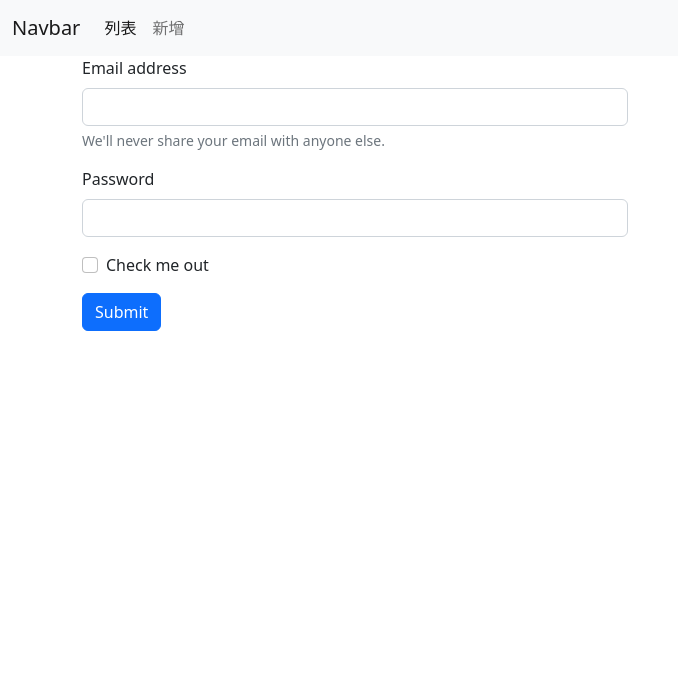
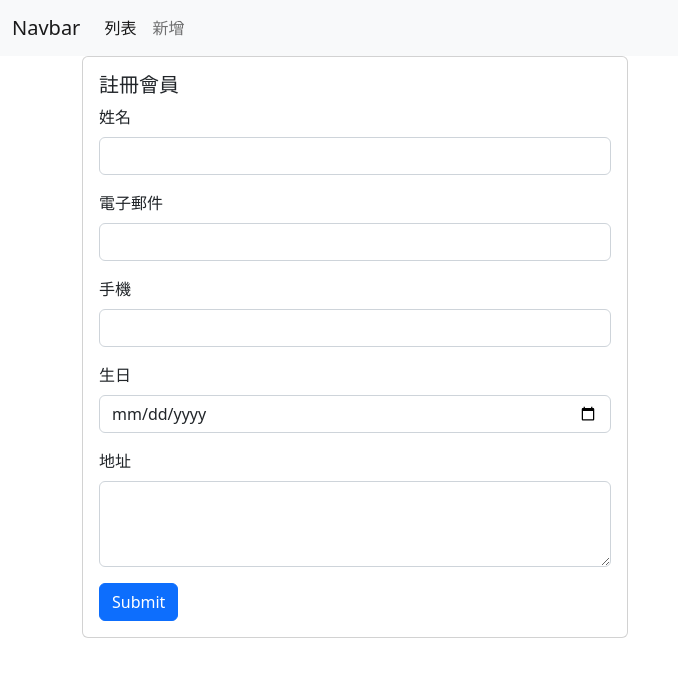
Before and after one commit to Liufat/Node.Js, a website: page 1011-views/address-book/add.ejs in a window 1280 px wide. Shown: the whole page, without its empty margins (0-678 px from the left). Drawn offline with nearby package versions, Linux system fonts and the light colour scheme; files that its build step writes are made by us from their sources.

Commit message:
用fetch傳送資料

```diff
--- a/1011-views/address-book/add.ejs
+++ b/1011-views/address-book/add.ejs
@@ -3,25 +3,54 @@
         <div class="container">
             <div class="row">
                 <div class="col-lg-6">
-                    <form>
+                    <div class="card">
+                        <div class="card-body">
+                            <h5 class="card-title">註冊會員</h5>
+                            <form name="form1" onsubmit="checkForm(event); return false;">
                                 <div class="mb-3">
-                            <label for="exampleInputEmail1" class="form-label">Email address</label>
-                            <input type="email" class="form-control" id="exampleInputEmail1"
-                                aria-describedby="emailHelp">
-                            <div id="emailHelp" class="form-text">We'll never share your email with anyone else.</div>
+                                    <label for="name" class="form-label">姓名</label>
+                                    <input type="text" class="form-control" id="name" name="name" required>
+                                    <!-- required=此欄位必填，但畫面會因為瀏覽器不同而不同 -->
                                 </div>
                                 <div class="mb-3">
-                            <label for="exampleInputPassword1" class="form-label">Password</label>
-                            <input type="password" class="form-control" id="exampleInputPassword1">
+                                    <label for="email" class="form-label">電子郵件</label>
+                                    <input type="text" class="form-control" id="email" name="email">
                                 </div>
-                        <div class="mb-3 form-check">
-                            <input type="checkbox" class="form-check-input" id="exampleCheck1">
-                            <label class="form-check-label" for="exampleCheck1">Check me out</label>
+                                <div class="mb-3">
+                                    <label for="mobile" class="form-label">手機</label>
+                                    <input type="text" class="form-control" id="mobile" name="mobile"
+                                        pattern="09\d{2}-?\d{3}-?\d{3}">
+                                </div>
+                                <div class="mb-3">
+                                    <label for="birthday" class="form-label">生日</label>
+                                    <input type="date" class="form-control" id="birthday" name="birthday">
+                                </div>
+                                <div class="mb-3">
+                                    <label for="address" class="form-label">地址</label>
+                                    <textarea class="form-control" name="address" id="address" cols="30"
+                                        rows="3"></textarea>
                                 </div>
                                 <button type="submit" class="btn btn-primary">Submit</button>
                             </form>
                         </div>
                     </div>
                 </div>
+            </div>
+        </div>
         <%- include('./../parts/scripts') %>
+        <script>
+            function checkForm(event){
+                event.preventDefault();
+
+                const fd = new FormData(document.form1);
+
+                fetch('',{
+                    method:'POST',
+                    body:fd
+                }).then(r=>r.json())
+                .then(result=>{
+                    console.log(result);
+                })
+            }
+        </script>
             <%- include('./../parts/html-foot') %>
--- a/routes/address-book.js
+++ b/routes/address-book.js
@@ -1,6 +1,7 @@
 const express = require('express');
 const db = require(__dirname + '/../modules/db_connect2')
 const router = express.Router();
+const upload = require(__dirname + '/../modules/upload-imgs')
 
 
 
@@ -53,8 +54,8 @@ router.get('/add',async (req,res)=>{
 });
 
 //修改資料
-router.post('/add',async (req,res)=>{
-
+router.post('/add',upload.none(),async (req,res)=>{
+    res.json(req.body);
 });
 
 
```
Lines whose indentation alone changed are shown as unchanged.
